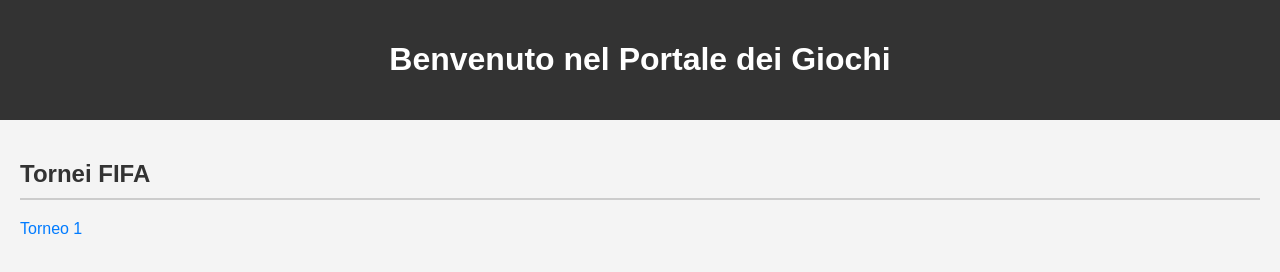
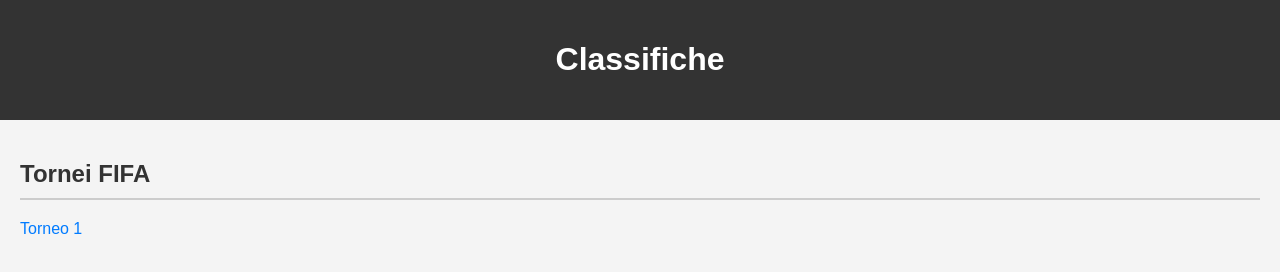
Before and after one commit to TnTFireYT/Tornei, a plain HTML site: page index.html in a window 1280 px wide. Drawn offline with Linux system fonts and the light colour scheme.

Commit message:
Update index.html

```diff
--- a/index.html
+++ b/index.html
@@ -2,7 +2,7 @@
 <html lang="it">
 <head>
   <meta charset="UTF-8">
-  <title>Benvenuto nel Portale dei Giochi</title>
+  <title>Benvenuti nel portale delle classifiche dei tornei dei bro</title>
   <style>
     body {
       font-family: Arial, sans-serif;
@@ -46,7 +46,7 @@
 <body>
 
   <header>
-    <h1>Benvenuto nel Portale dei Giochi</h1>
+    <h1>Classifiche</h1>
   </header>
 
   <main>
```
